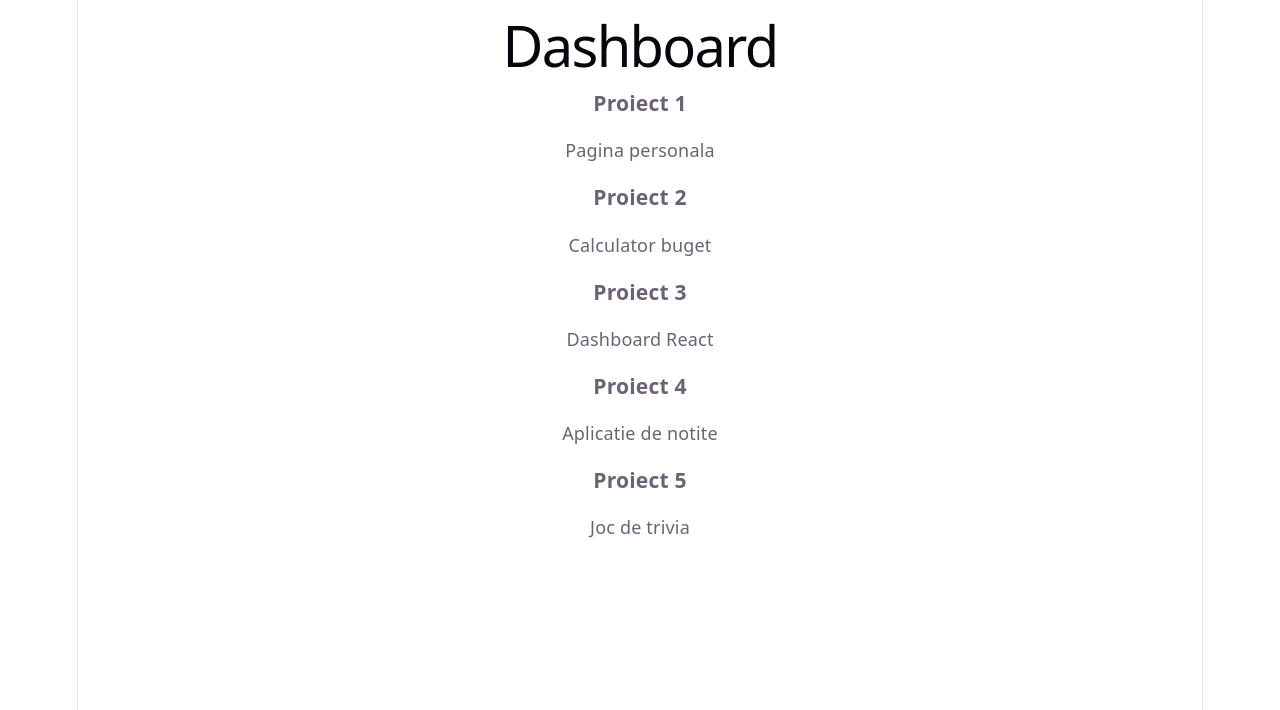
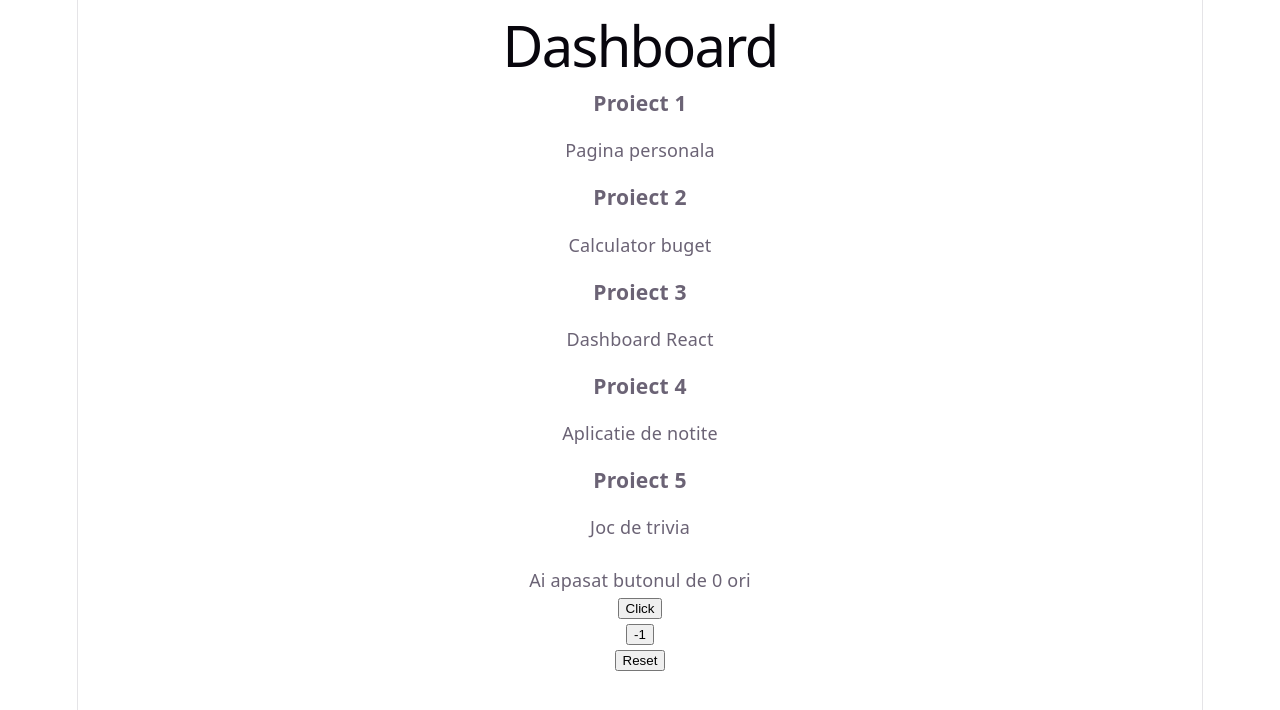
Before and after one commit to AndreiDumitru289/ProgramareWeb, a React (Vite) app: page / in a window 1280 px wide. Shown: the top 710 px of the page. Built offline with nearby package versions, Linux system fonts and the light colour scheme.

Commit message:
ex.5 si ex.6

```diff
--- a/src/App.jsx
+++ b/src/App.jsx
@@ -1,6 +1,10 @@
 import Card from './Card';
 
+import { useState } from 'react';
+
 function App() {
+
+  const [count, setCount] = useState(0);
 
   const projects = [
     { title: "Proiect 1", description: "Pagina personala" },
@@ -8,19 +12,35 @@
     { title: "Proiect 3", description: "Dashboard React" },
     { title: "Proiect 4", description: "Aplicatie de notite" },
     { title: "Proiect 5", description: "Joc de trivia" }
+
   ];
 
   return (
+
 <div>
       <h1>Dashboard</h1>
-
       {projects.map(function(item, index) {
         return (
-          <Card key={index} title={item.title} description={item.description} />
+          <Card
+            key={index}
+            title={item.title}
+            description={item.description}
+
+            />
         );
+
+
 })}
+  <br />
+  <p>Ai apasat butonul de {count} ori</p>
+  <button onClick={() => setCount(count + 1)}>Click</button>
+  <br />
+  <button onClick={() => setCount(count - 1)}>-1</button>
+  <br />
+  <button onClick={() => setCount(0)}>Reset</button>
+</div>
 
-    </div>
+
 );
 }
 export default App;
```
Lines whose indentation alone changed are shown as unchanged.
